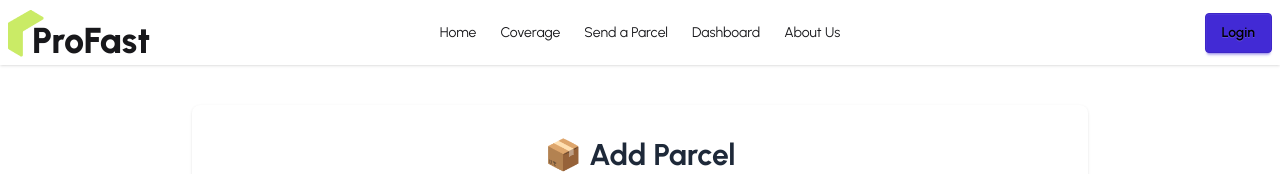
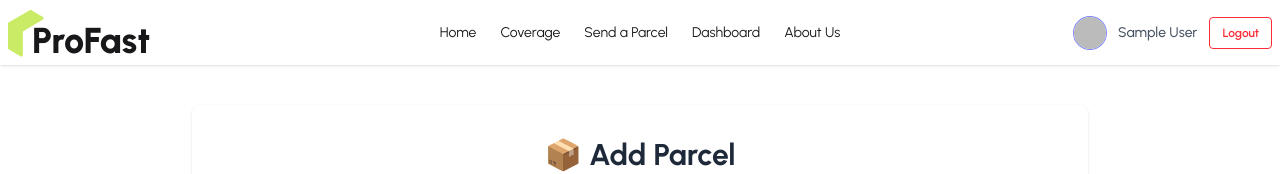
Before and after one commit to alimran74/zap-shift-client, a React (Vite) app: page /sendParcel in a window 1280 px wide. Shown: the top 174 px of the page. Built offline with nearby package versions, Linux system fonts and the light colour scheme; no server answers; sample sign-in values are in the browser's storage.

Commit message:
added user on nav

```diff
--- a/package.json
+++ b/package.json
@@ -11,6 +11,8 @@
   },
   "dependencies": {
     "@react-awesome/components": "^1.0.24",
+    "@stripe/react-stripe-js": "^3.7.0",
+    "@stripe/stripe-js": "^7.4.0",
     "@tailwindcss/vite": "^4.1.10",
     "@tanstack/react-query": "^5.81.2",
     "aos": "^2.3.4",
--- a/src/Routes/PrivateRoute.jsx
+++ b/src/Routes/PrivateRoute.jsx
@@ -1,15 +1,17 @@
 import React, { Children } from "react";
 import useAuth from "../hooks/useAuth";
-import { Navigate } from "react-router";
+import { Navigate, useLocation } from "react-router";
 
 const PrivateRoute = ({ children }) => {
   const { user, loading } = useAuth();
+  const location = useLocation();
+
 
   if (loading) {
     return <span className="loading loading-bars loading-xl"></span>;
   }
   if (!user) {
-     return <Navigate to="/login" />;
+     return <Navigate state={{from: location.pathname}} to="/login" />;
   }
 
   return children;
--- a/src/contexts/AuthContext/AuthProvider.jsx
+++ b/src/contexts/AuthContext/AuthProvider.jsx
@@ -22,10 +22,10 @@ const AuthProvider = ({ children }) => {
     return createUserWithEmailAndPassword(auth, email, password);
   };
 
-  const logOut = () => {
-    setLoading(true);
-    return signOut(auth);
-  };
+  const logout = () => {
+  setLoading(true);
+  return signOut(auth);
+};
 
   const signIn = (email, password) => {
     setLoading(true);
@@ -54,7 +54,7 @@ const AuthProvider = ({ children }) => {
     loading,
     createUser,
     signIn,
-    logOut,
+    logout,
     signInWithGoogle,
   };
 
--- a/src/pages/Authentication/Login/Login.jsx
+++ b/src/pages/Authentication/Login/Login.jsx
@@ -1,7 +1,8 @@
 import React from "react";
 import { useForm } from "react-hook-form";
-import { Link } from "react-router";
+import { Link, useLocation, useNavigate } from "react-router";
 import SocialLogin from "../SocialLogin/SocialLogin";
+import useAuth from "../../../hooks/useAuth";
 
 const Login = () => {
   const {
@@ -9,9 +10,18 @@ const Login = () => {
     handleSubmit,
     formState: { errors },
   } = useForm();
+  const { signIn } = useAuth();
+  const location = useLocation();
+  const navigate = useNavigate();
+  const from = location.state?.from || "/";
 
   const onSubmit = (data) => {
-    console.log(data);
+    signIn(data.email, data.password)
+      .then((res) => {
+        console.log(res.user);
+        navigate(from)
+      })
+      .catch((error) => console.log(error));
   };
   return (
     <div className="card bg-base-100 w-full max-w-sm shrink-0 shadow-2xl">
@@ -54,7 +64,7 @@ const Login = () => {
             </Link>
           </p>
         </form>
-        <SocialLogin/>
+        <SocialLogin />
       </div>
     </div>
   );
--- a/src/pages/Authentication/SocialLogin/SocialLogin.jsx
+++ b/src/pages/Authentication/SocialLogin/SocialLogin.jsx
@@ -1,15 +1,20 @@
 import React from "react";
 import useAuth from "../../../hooks/useAuth";
+import { useLocation, useNavigate } from "react-router";
 
 const SocialLogin = () => {
 
 
     const {signInWithGoogle} = useAuth();
+    const location = useLocation();
+    const navigate = useNavigate();
+    const from = location.state?.from | '/';
 
     const handleGoogleSignIn = () =>{
         signInWithGoogle()
         .then(result => {
-           console.log(result.user)
+           console.log(result.user);
+           navigate(from);
         })
         .catch(error => {
             console.log(error);
--- a/src/pages/Shared/Navbar/Navbar.jsx
+++ b/src/pages/Shared/Navbar/Navbar.jsx
@@ -1,47 +1,91 @@
 import React from 'react';
-import { Link, NavLink } from 'react-router';
+import { Link, NavLink, useNavigate } from 'react-router'; // ✅ useNavigate added
 import ProFastLogo from '../ProFastLogo/ProFastLogo';
 import useAuth from '../../../hooks/useAuth';
+import { toast } from 'react-toastify';
 
 const Navbar = () => {
-  const {user} = useAuth();
-    const navItems = <>
+  const { user, logout } = useAuth();
+  const navigate = useNavigate();
+
+  const handleLogout = async () => {
+    try {
+      await logout();
+      toast.success("Logged out successfully!");
+      navigate("/"); // ✅ use navigate instead of Navigate()
+    } catch (error) {
+      console.error("Logout failed", error);
+      toast.error("Something went wrong!");
+    }
+  };
+
+  const navItems = (
+    <>
       <li><NavLink to='/'>Home</NavLink></li>
-
       <li><NavLink to='/coverage'>Coverage</NavLink></li>
       <li><NavLink to='/sendParcel'>Send a Parcel</NavLink></li>
-    {
-      user && <>
+      {user && <li><NavLink to='/dashboard'>Dashboard</NavLink></li>}
+      <li><NavLink to='/about'>About Us</NavLink></li>
+    </>
+  );
 
-      <li><NavLink to='/dashboard'>Dashboard</NavLink></li>
-
-      </>
-    }
-    <li><NavLink to='/about'>About Us</NavLink></li>
-
-    </>
   return (
     <div className="navbar bg-base-100 shadow-sm">
       <div className="navbar-start">
         <div className="dropdown">
           <div tabIndex={0} role="button" className="btn btn-ghost lg:hidden">
-        <svg xmlns="http://www.w3.org/2000/svg" className="h-5 w-5" fill="none" viewBox="0 0 24 24" stroke="currentColor"> <path strokeLinecap="round" strokeLinejoin="round" strokeWidth="2" d="M4 6h16M4 12h8m-8 6h16" /> </svg>
+            <svg xmlns="http://www.w3.org/2000/svg" className="h-5 w-5" fill="none" viewBox="0 0 24 24" stroke="currentColor">
+              <path strokeLinecap="round" strokeLinejoin="round" strokeWidth="2" d="M4 6h16M4 12h8m-8 6h16" />
+            </svg>
           </div>
           <ul
             tabIndex={0}
-        className="menu menu-sm dropdown-content bg-base-100 rounded-box z-1 mt-3 w-52 p-2 shadow">
+            className="menu menu-sm dropdown-content bg-base-100 rounded-box z-1 mt-3 w-52 p-2 shadow"
+          >
             {navItems}
           </ul>
         </div>
-    <ProFastLogo/>
+        <ProFastLogo />
       </div>
+
       <div className="navbar-center hidden lg:flex">
-    <ul className="menu menu-horizontal px-1">
-      {navItems}
-    </ul>
+        <ul className="menu menu-horizontal px-1">{navItems}</ul>
       </div>
-  <div className="navbar-end">
-    <Link to='/login' className='btn btn-primary text-black'>Login</Link>
+
+      <div className="navbar-end space-x-3">
+        {user ? (
+          <div className="flex items-center gap-3">
+            {/* Avatar */}
+            <div className="avatar">
+              <div className="w-8 rounded-full ring ring-indigo-400">
+                <img
+                  src={user.photoURL || "https://i.ibb.co/tYgCnrY/default-avatar.png"}
+                  alt="User"
+                />
+              </div>
+            </div>
+
+            {/* User Name */}
+            <span className="hidden md:inline text-sm font-medium text-gray-600">
+              {user.displayName || "User"}
+            </span>
+
+            {/* Logout */}
+            <button
+              onClick={handleLogout}
+              className="btn btn-sm btn-outline border-red-500 text-red-500 hover:bg-red-500 hover:text-white transition"
+            >
+              Logout
+            </button>
+          </div>
+        ) : (
+          <Link
+            to="/login"
+            className="btn btn-sm btn-primary text-white hover:bg-indigo-600 transition"
+          >
+            Login
+          </Link>
+        )}
       </div>
     </div>
   );
```
Also changed, not shown: 1 other file (tests, documents, lock files or other folders). Lines whose indentation alone changed are shown as unchanged.
